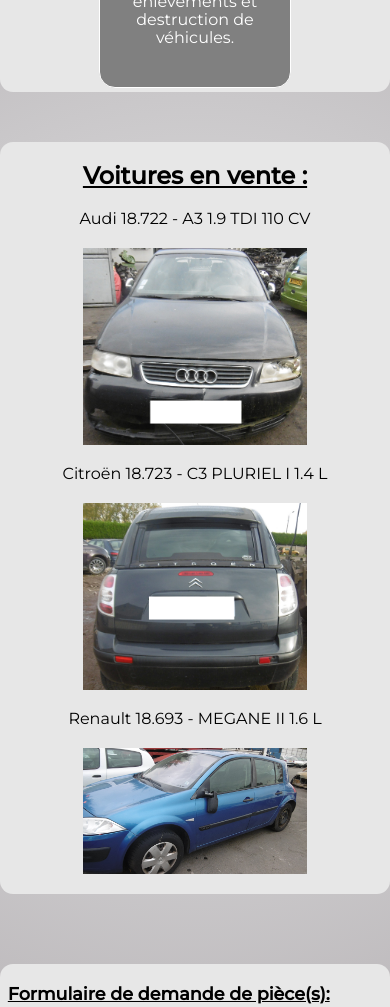
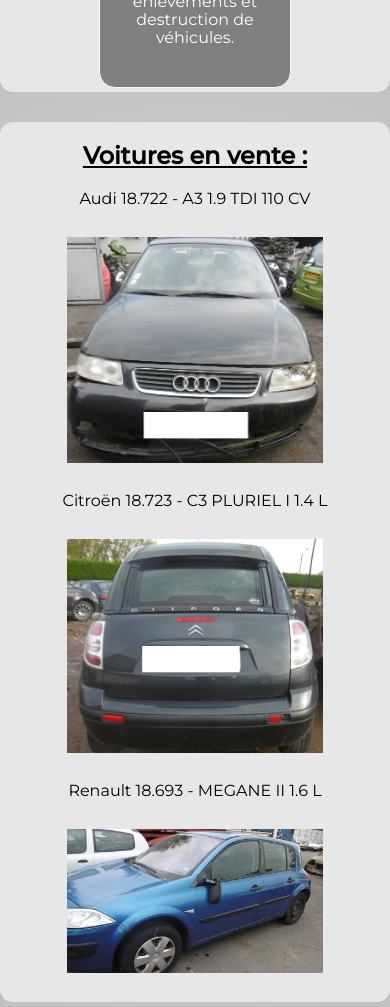
Before and after one commit to Nalla-b/projet_perso, a plain HTML site: page index.html in a window 390 px wide. Shown: the part 1040-2047 px from the top of the page. Drawn offline with nearby package versions, Linux system fonts and the light colour scheme.

Commit message:
Modification

```diff
--- a/css/contact.css
+++ b/css/contact.css
@@ -132,17 +132,19 @@
         text-align: center;
     }
 
-    .project__aside--two{
-        position: relative;
-        width: 100vw;
-        margin-top:38em;
-    }
-
     .project__aside{
         display: flex;
         width:100%;
         flex-direction: column;
         margin-right: 0px;
+        height:57em;
+    }
+
+    .project__aside--two{
+        position: relative;
+        width: 100vw;
+        margin-top:38em;
+        height:auto;
     }
 
     .project__aside>img{
@@ -156,6 +158,7 @@
     .project__footer{
         position: relative;
         bottom: 0px;
+        margin-top: 200px;
     }
 
 }
@@ -201,3 +204,5 @@
     .project__aside>img{
         margin: auto;
     }
+
+}
--- a/css/index.css
+++ b/css/index.css
@@ -68,7 +68,7 @@
     background-color: #e7e7e7;
     width: 25%;
     margin-left: auto;
-    height: 47em;
+    height: 55em;
     margin-right:3em;
     text-align: center;
     margin-top: 20px;
@@ -82,6 +82,7 @@
     font-size: 1.1em;
     padding: 2%;
     margin-right: 2.5em;
+    margin-top: 120px;
 }
 
 .project__footer{
@@ -118,7 +119,7 @@
 }
 
 .project__aside>img {
-    width:16em;
+    width:18em;
     padding:4%;
 }
 
@@ -184,7 +185,7 @@
         margin-right: 0px;
         flex-direction: column;
         justify-content: center;
-        margin-top: 50px;
+        margin-top: 30px;
     }
 
     .project__aside>img{
```
